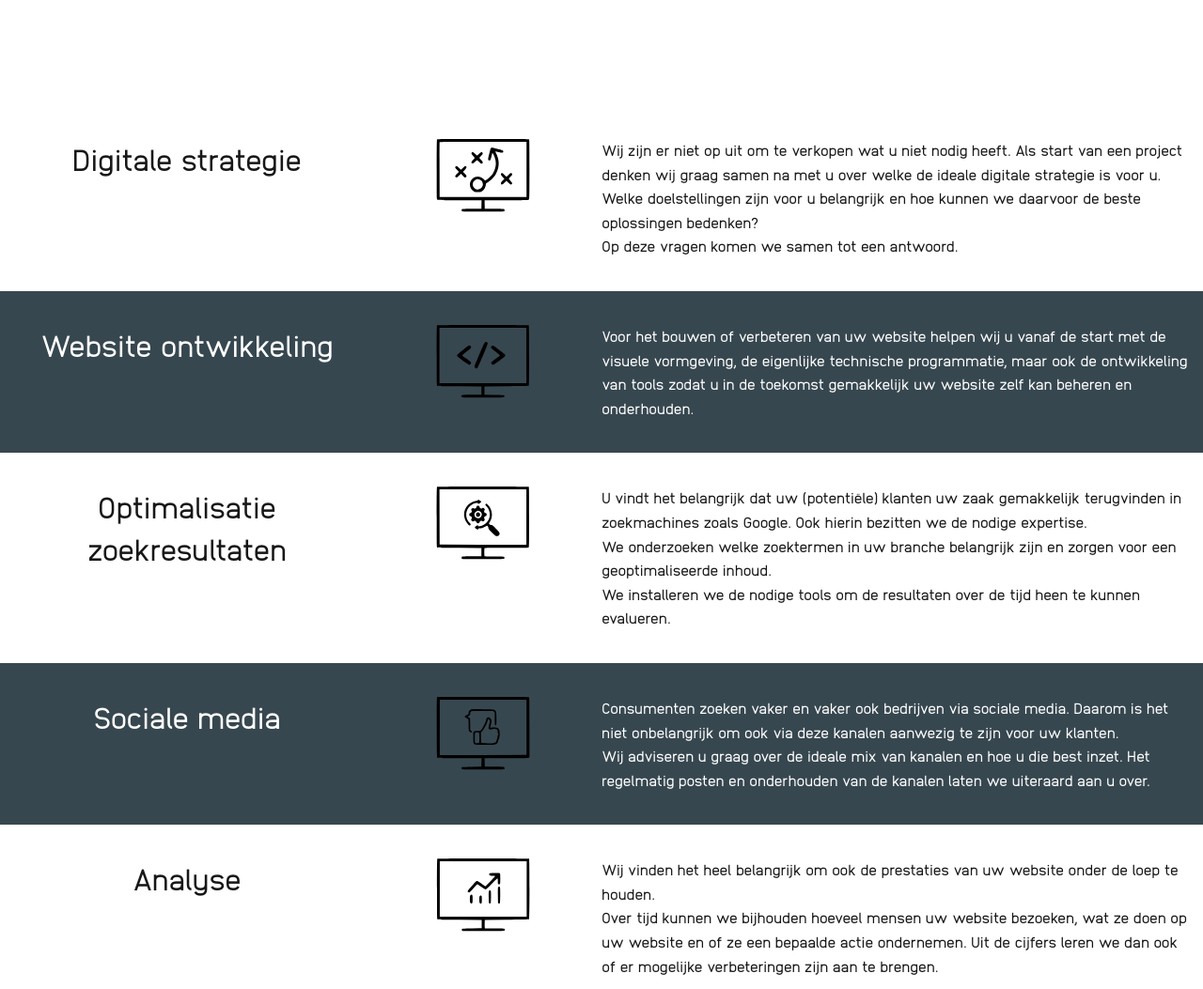
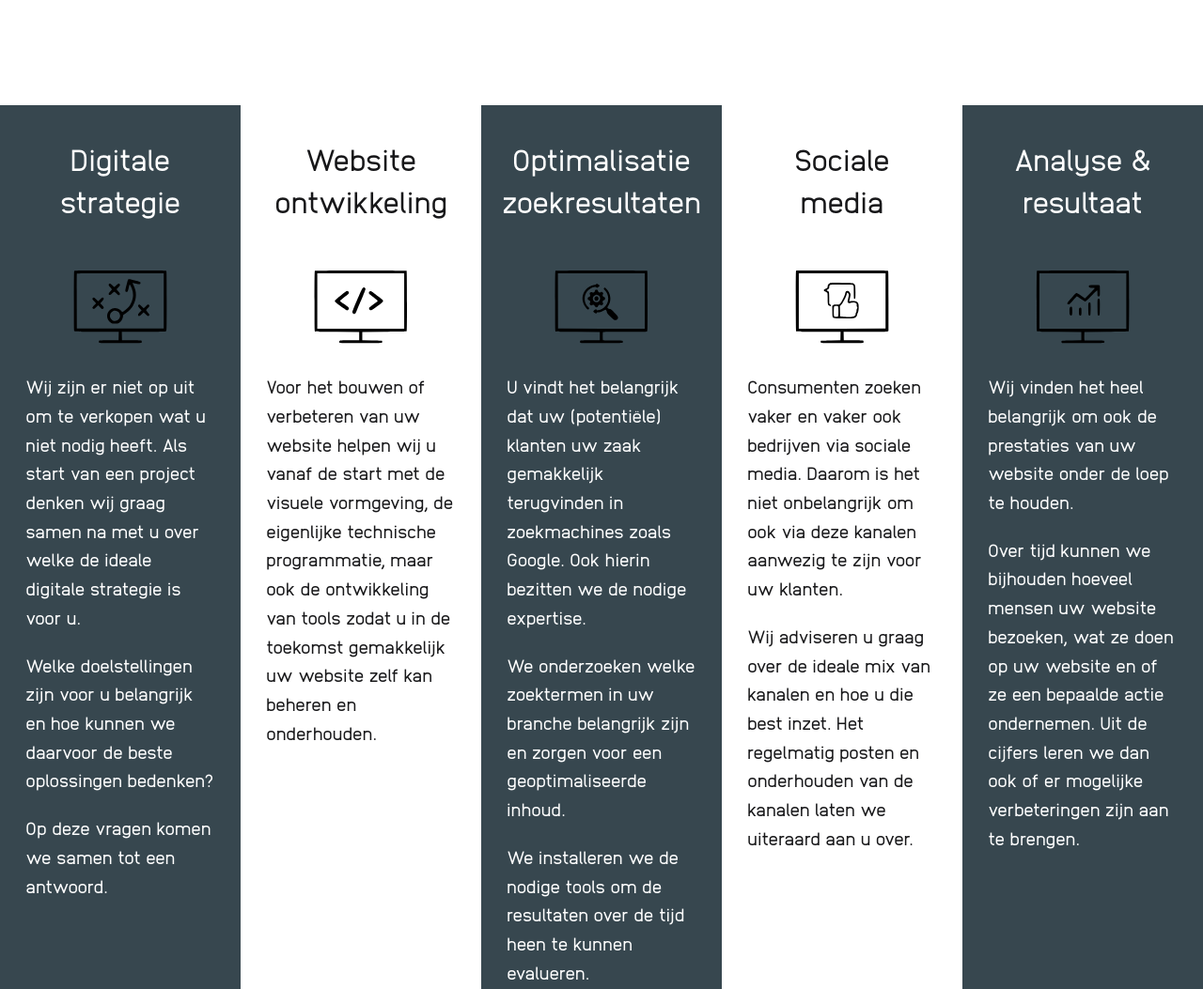
Before and after one commit to BjornDecock/Koode, a plain HTML site: page services.html in a window 1280 px wide. Shown: the part 688-1741 px from the top of the page at 94% size. Drawn offline with nearby package versions, Linux system fonts and the light colour scheme.

Commit message:
header en services

```diff
--- a/css/styles.css
+++ b/css/styles.css
@@ -69,6 +69,7 @@ img {display: inline-block; vertical-align: middle; max-width: 100%; height: aut
 
 /*header {position: fixed; top: 0; left: 0; right: 0; width: 100vw; height: 75px; z-index: 10;}*/
 header {position: fixed; top: 0; left: 0; right: 0; z-index: 10;}
+.scrolled {width: 100%; height: 80px; background-color: white;}
 .header_menu_container {position: absolute; top: 0; right: 0; height: 55px;margin: 15px 35px 0 0;}
 .header_logo_container {position: absolute; top: 0; left: 0; border: 0; margin: 0; padding: 10px 15px; background-color: transparent;  cursor: pointer; height: 55px; overflow: visible;}
 .logo_box {display: inline-block; width: 40px; height: 40px;position: relative;}
@@ -189,7 +190,6 @@ figure {margin: 0; }
 .grid_span_all h2, .grid_span_all p {margin: 0; padding: 0;}
 .grid_span_all h2 {font-size: 2rem; margin-bottom: 25px;}
 .grid_span_all p {font-size: 1rem; margin-top: 25px;}
-.grid_span_all .flex-item {width: 100%;}
 .dark, .light {padding: 35px 10px;}
 .dark {background-color: #37474F;}
 .light {background-color: white;}
@@ -197,11 +197,12 @@ figure {margin: 0; }
 .light h2, .light p {color: #171719;}
 
 @media screen and (min-width: 750px) {
-  .grid_span_all .flex-item {width: 100%; display: flex; flex-direction: row;}
-  .grid_span_all h2 {width: 30%; margin: 0; padding: 0;}
-  .grid_span_all .pimg {width: 20%;}
-  .grid_span_all div {width: 50%; }
-  .grid_span_all p {width: 100%; margin-top: 0;}
+  .flexbox {display: flex;}
+  .grid_span_all .flex-item {width: 20%;}
+  .grid_span_all h2 {height: 120px; margin: 0; padding: 0;}
+  .grid_span_all .pimg {margin: 20px 0 30px 0;}
+  .grid_span_all div {}
+  .grid_span_all p {margin-top: 20px; padding: 0 17px; font-size: 1.2rem;}
 }
 
 .grid_50 {grid-column: 1 / span 5; text-align: center; margin-bottom: 30px;}
--- a/services.html
+++ b/services.html
@@ -22,7 +22,7 @@
     </div>
   </div>
 
-  <header>
+  <header class="header">
     <a href="index.html">
       <button class="header_logo_container" type="button">
       <span class="logo_box">
@@ -56,10 +56,10 @@
       </div>
     </div>
 
-    <div class="grid_span_all">
+    <div class="grid_span_all flexbox">
 
-    <div class="flex-item light">
-      <h2 class="center_text">Digitale strategie</h2>
+    <div class="flex-item dark">
+      <h2 class="center_text">Digitale <br />strategie</h2>
       <p class="center_text pimg"><img src="img/strategie.svg" class="icon" /></p>
       <div>
         <p>Wij zijn er niet op uit om te verkopen wat u niet nodig heeft. Als start van een project denken wij graag samen na met u over welke de ideale digitale strategie is voor u.</p>
@@ -68,7 +68,7 @@
       </div>
     </div>
 
-    <div class="flex-item dark">
+    <div class="flex-item light">
       <h2 class="center_text">Website ontwikkeling</h2>
       <p class="center_text pimg"><img src="img/website.svg" class="icon" /></p>
       <div>
@@ -76,7 +76,7 @@
       </div>
     </div>
 
-    <div class="flex-item light">
+    <div class="flex-item dark">
       <h2 class="center_text">Optimalisatie zoekresultaten</h2>
       <p class="center_text pimg"><img src="img/seo.svg" class="icon" /></p>
       <div>
@@ -86,8 +86,8 @@
       </div>
     </div>
 
-    <div class="flex-item dark">
-      <h2 class="center_text">Sociale media</h2>
+    <div class="flex-item light">
+      <h2 class="center_text">Sociale <br />media</h2>
       <p class="center_text pimg"><img src="img/social-media.svg" class="icon" /></p>
       <div>
         <p>Consumenten zoeken vaker en vaker ook bedrijven via sociale media. Daarom is het niet onbelangrijk om ook via deze kanalen aanwezig te zijn voor uw klanten. </p>
@@ -96,8 +96,8 @@
     </div>
 
 
-    <div class="flex-item light">
-      <h2 class="center_text">Analyse</h2>
+    <div class="flex-item dark">
+      <h2 class="center_text">Analyse & resultaat</h2>
       <p class="center_text pimg"><img src="img/analyse.svg" class="icon" /></p>
       <div>
         <p>Wij vinden het heel belangrijk om ook de prestaties van uw website onder de loep te houden.</p>
@@ -130,6 +130,23 @@
       document.getElementById("menu").style.width = "0%";
   }
   </script>
+  <script src="https://ajax.googleapis.com/ajax/libs/jquery/3.3.1/jquery.min.js"></script>
+  <script>
+
+  $(function() {
+    var header = $(".header");
+
+    $(window).scroll(function() {
+        var scroll = $(window).scrollTop();
+        if (scroll >= 1) {
+            header.addClass("scrolled");
+        } else {
+            header.removeClass("scrolled");
+        }
+    });
+
+});
+</script>
   <script src="js/vendor.js"></script>
   <script>
     AOS.init();
```
